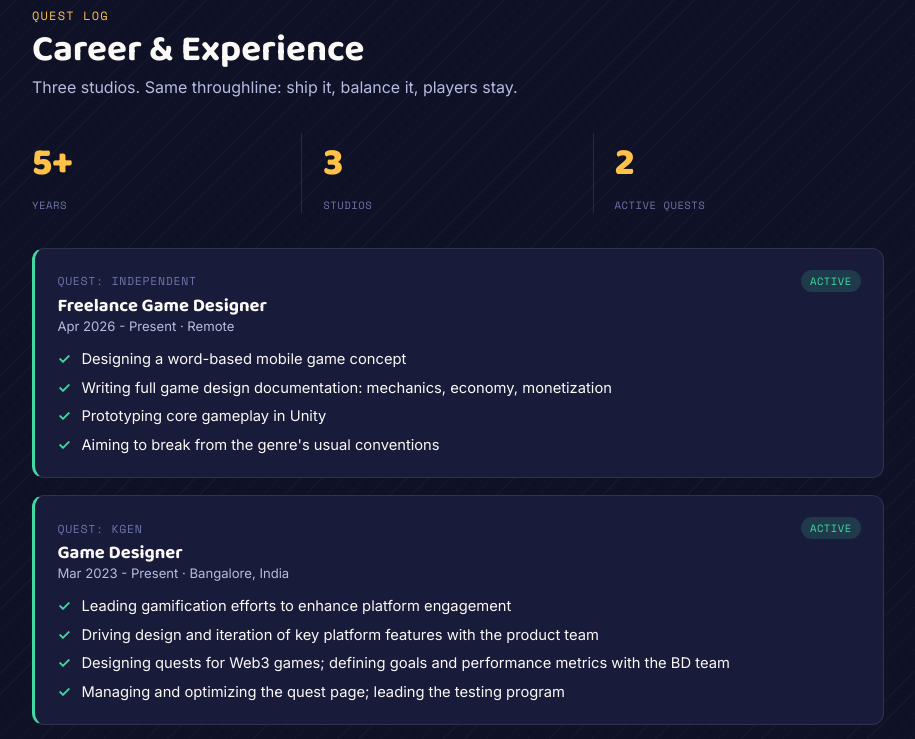
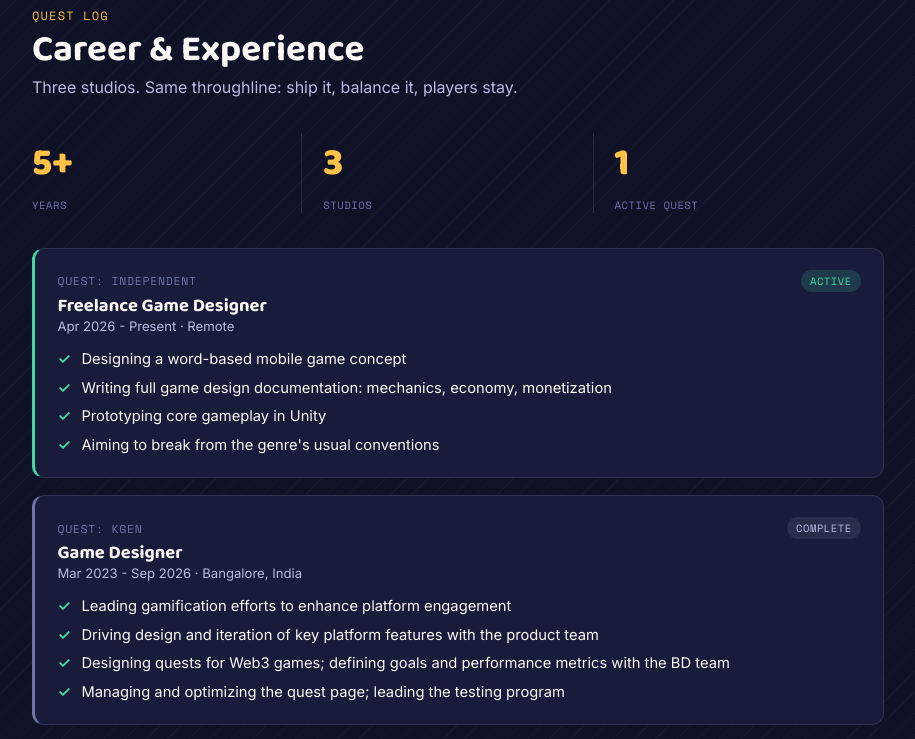
Before and after one commit to ashleymathias2/portfolio, a plain HTML site: page index.html in a window 1280 px wide. Shown: the part 900-1639 px from the top of the page, without its empty margins (182-1097 px from the left). Drawn offline with nearby package versions, Linux system fonts and the light colour scheme.

Commit message:
Mark KGeN complete (ended Sep 2026), update active quest count
Co-Authored-By: Claude Sonnet 5.5 <noreply@anthropic.com>
Claude-Session: https://claude.ai/code/session_01L5EhKYeovejMK9ACcikVbQ

```diff
--- a/index.html
+++ b/index.html
@@ -456,7 +456,7 @@
     <div class="stat-row">
       <div class="st-item"><div class="st-num">5+</div><div class="st-label">Years</div></div>
       <div class="st-item"><div class="st-num">3</div><div class="st-label">Studios</div></div>
-      <div class="st-item"><div class="st-num">2</div><div class="st-label">Active quests</div></div>
+      <div class="st-item"><div class="st-num">1</div><div class="st-label">Active quest</div></div>
     </div>
 
     <div class="quest active">
@@ -471,10 +471,10 @@
       </ul>
     </div>
 
-    <div class="quest active">
-      <div class="quest-head"><span class="quest-title">Quest: KGeN</span><span class="quest-status">Active</span></div>
+    <div class="quest">
+      <div class="quest-head"><span class="quest-title">Quest: KGeN</span><span class="quest-status">Complete</span></div>
       <h3>Game Designer</h3>
-      <div class="quest-meta">Mar 2023 - Present · Bangalore, India</div>
+      <div class="quest-meta">Mar 2023 - Sep 2026 · Bangalore, India</div>
       <ul>
         <li>Leading gamification efforts to enhance platform engagement</li>
         <li>Driving design and iteration of key platform features with the product team</li>
```
